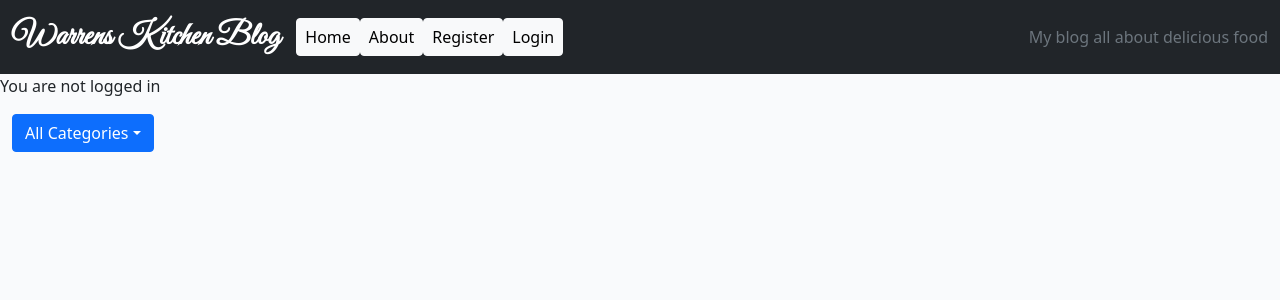
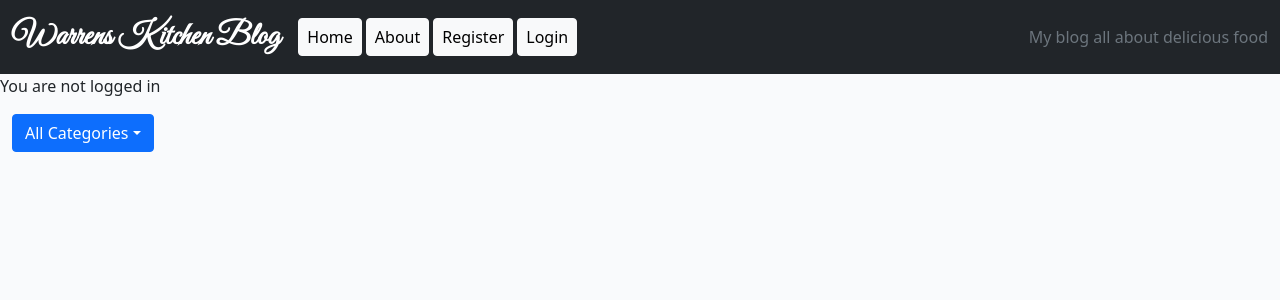
Before and after one commit to Wazza1999/Project-4-blog, a Django app: page / in a window 1280 px wide. Shown: the top 300 px of the page. Run offline with Django 4.2, Linux system fonts and the light colour scheme; data that the repository does not hold is empty.

Commit message:
fixing button styling error

```diff
--- a/static/css/style.css
+++ b/static/css/style.css
@@ -38,6 +38,7 @@ a.navbar-brand {
     font-weight: 400;
     line-height: 1.5;
     color: #000 !important;
+    margin: 0 2px;
     text-align: center;
     text-decoration: none;
     vertical-align: middle;
```
